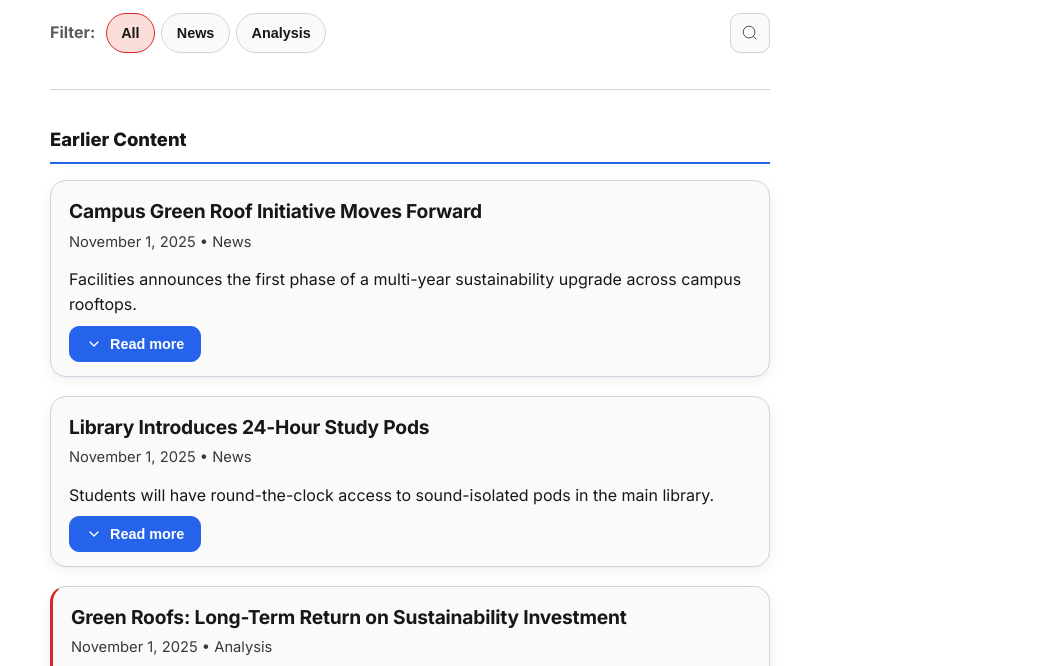
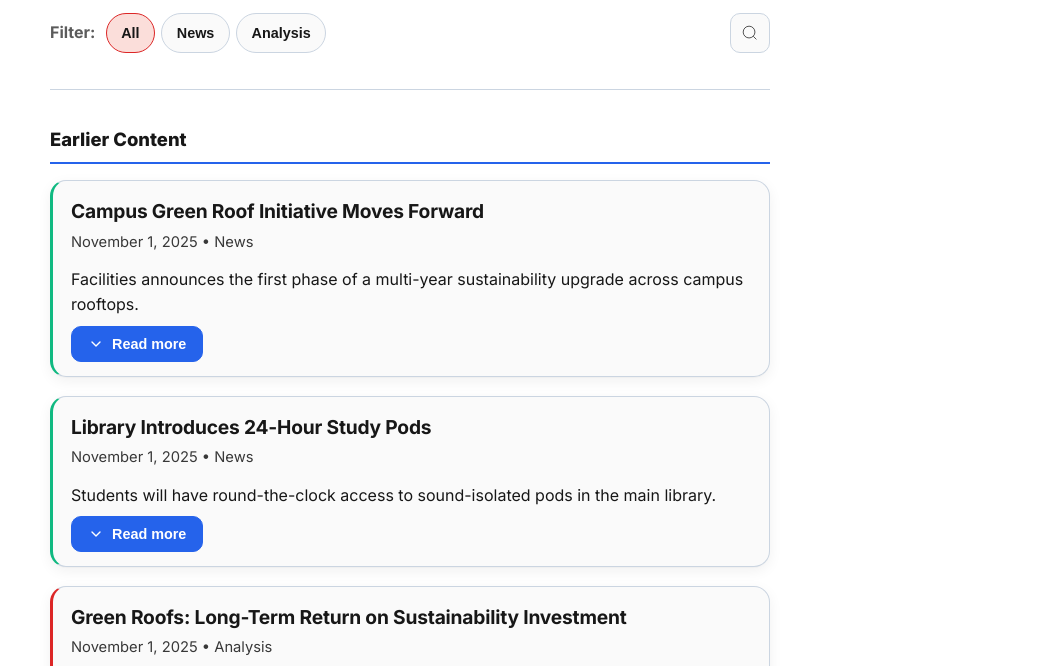
Before and after one commit to spazedd/github.io, a plain HTML site: page index.html in a window 1280 px wide. Shown: the part 134-800 px from the top of the page, without its empty margins (230-1280 px from the left). Drawn offline with nearby package versions, Linux system fonts and the light colour scheme; no server answers.

Commit message:
Update index.html

```diff
--- a/index.html
+++ b/index.html
@@ -137,6 +137,7 @@
     }
     .article:hover{transform:translateY(-2px);border-color:var(--accent);box-shadow:0 6px 22px rgba(37,99,235,.16)}
     .light .article{box-shadow:0 1px 0 rgba(0,0,0,.02), 0 4px 14px rgba(0,0,0,.06)}
+    .article.news{border-left:3px solid #10b981} /* NEW: Green border for news */
     .article.analysis{border-left:3px solid var(--accent-alt)}
     .article-header{padding:18px 18px 0}
     .article-title{
@@ -390,7 +391,7 @@
 
     function createCard(article, kind, dateStr){
       const el=document.createElement('article');
-      el.className=`article ${kind==='analysis'?'analysis':''}`;
+      el.className=`article ${kind==='analysis'?'analysis':'news'}`; // ADDED: 'news' class for news articles
       const dateLine=prettyDate(dateStr);
 
       el.innerHTML=`
```
